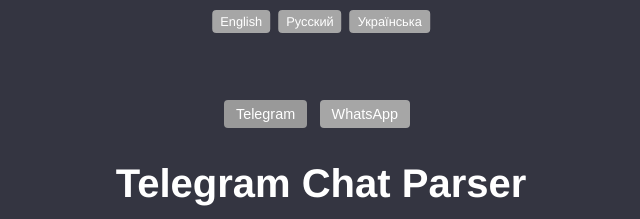
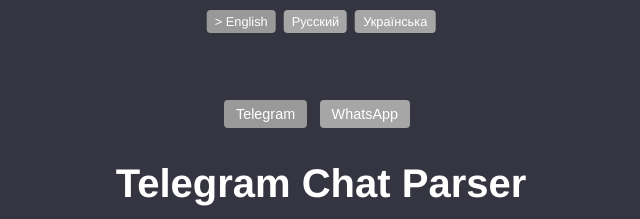
Before and after one commit to olivaw448/olivaw-toolbox, a website: page chat-export-parser/src/index.html in a window 1280 px wide. Shown: the top 219 px of the page, 319-959 px from the left. Drawn offline with nearby package versions, Linux system fonts and the light colour scheme.

Commit message:
Fixed bug with lang button

```diff
--- a/chat-export-parser/src/index.html
+++ b/chat-export-parser/src/index.html
@@ -308,7 +308,7 @@
 <body>
   <!-- Global Variables and Initialization -->
   <script>
-    // If language is not set in localStorage, default to "en" and store it.
+    // Set default language if not set in localStorage
     if (!localStorage.getItem("language")) {
       localStorage.setItem("language", "en");
     }
@@ -322,6 +322,7 @@
         const span = label.querySelector('span');
         if (input.value === currentLanguage) {
           input.checked = true;
+          // Prepend "> " if not already present
           if (!span.textContent.startsWith("> ")) {
             span.textContent = "> " + span.textContent;
           }
@@ -334,8 +335,8 @@
       });
     }
 
-    // Initialize language selector UI on page load
-    updateLanguageSelectorUI();
+    // Wait until DOM is fully loaded before updating the language selector UI
+    document.addEventListener("DOMContentLoaded", updateLanguageSelectorUI);
   </script>
 
   <!-- Language Selector -->
```
